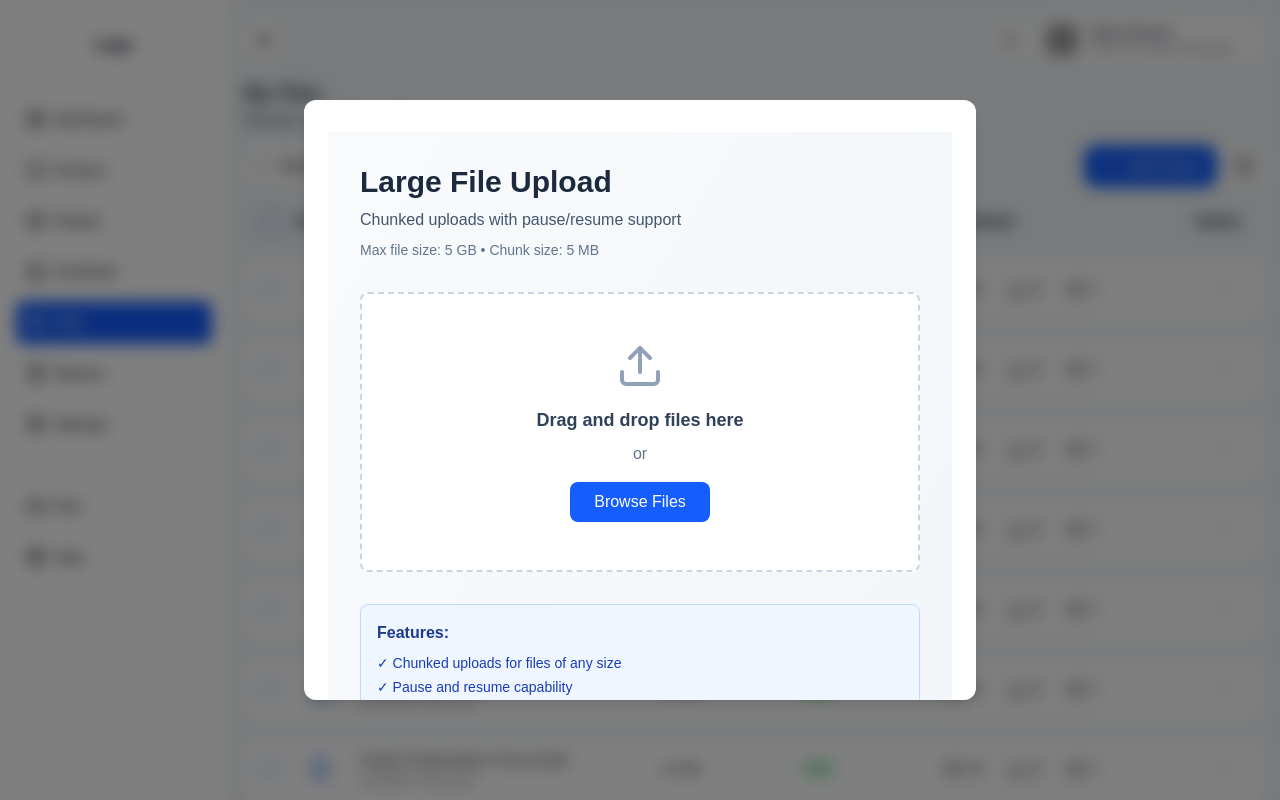
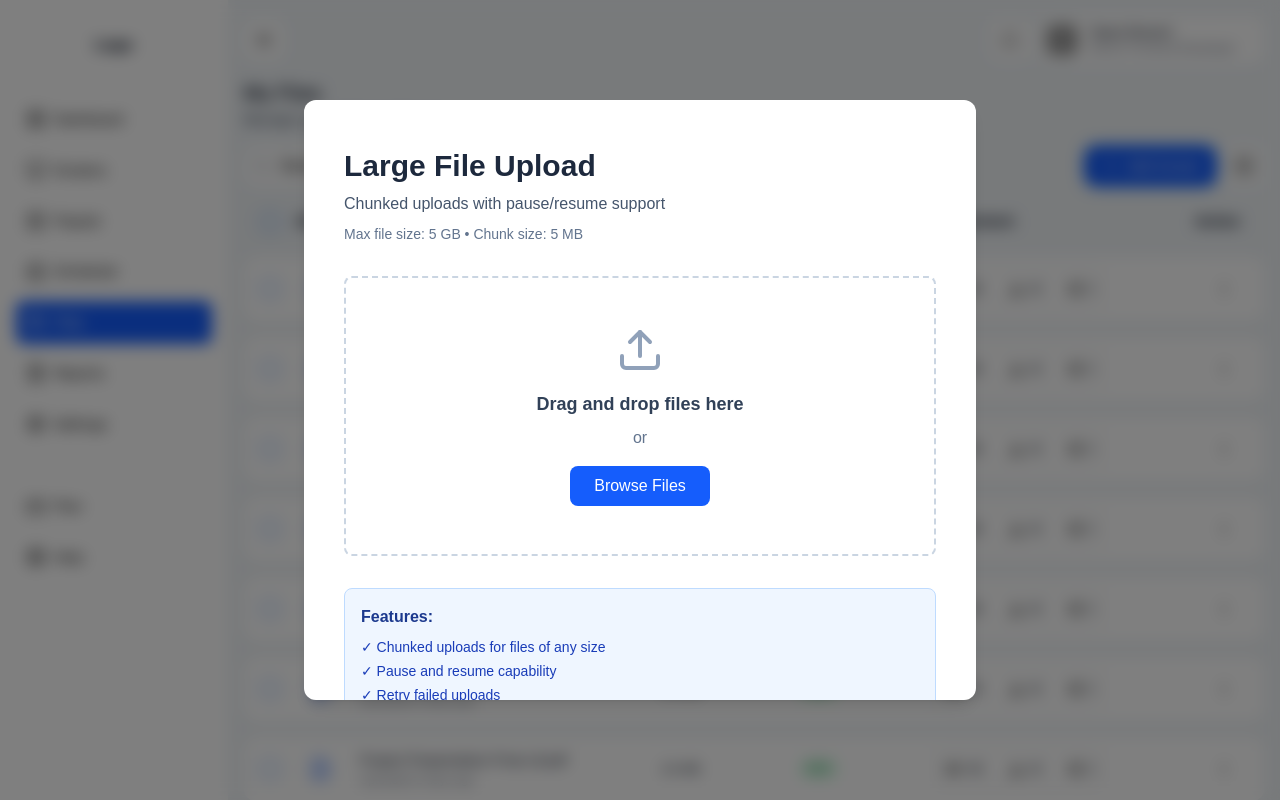
Before and after one commit to Mern-Tapas/signage-v2, a Next.js app: page /user/files in a window 1280 px wide. Both pictures are taken after typing "Sample" into the empty fields and a click on the button "Add Screen". Built offline with nearby package versions, Linux system fonts and the light colour scheme; grey boxes are pictures that could not be loaded.

Commit message:
udpate file uploader

```diff
--- a/components/ui/custome/FileUploader.tsx
+++ b/components/ui/custome/FileUploader.tsx
@@ -245,7 +245,7 @@ export default function FileUploadUI() {
   const hasUploadingFiles = files.some(f => f.status === 'uploading');
 
   return (
-    <div className="min-h-screen bg-gradient-to-br from-slate-50 to-slate-100 p-8">
+    <div className="p-4">
       <div className="max-w-4xl mx-auto">
         <div className="mb-8">
           <h1 className="text-3xl font-bold text-slate-800 mb-2">Large File Upload</h1>
```
